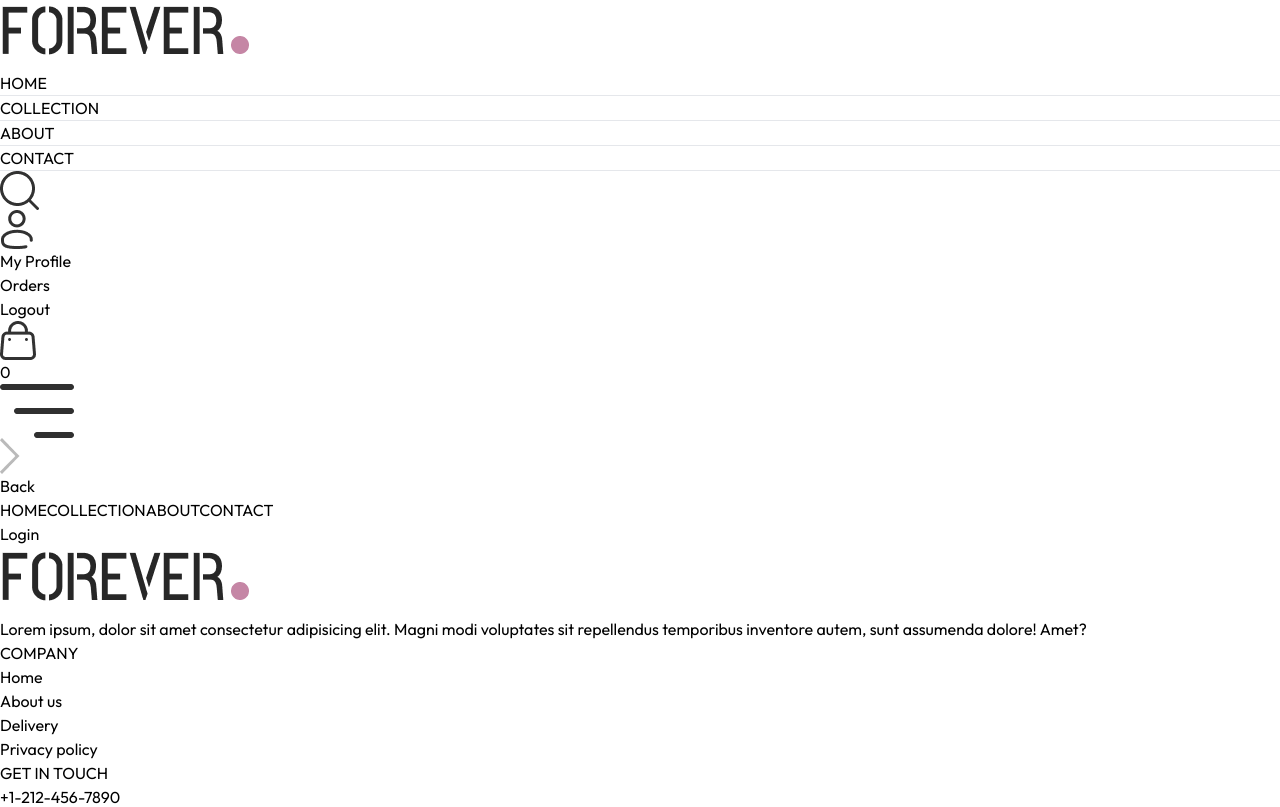
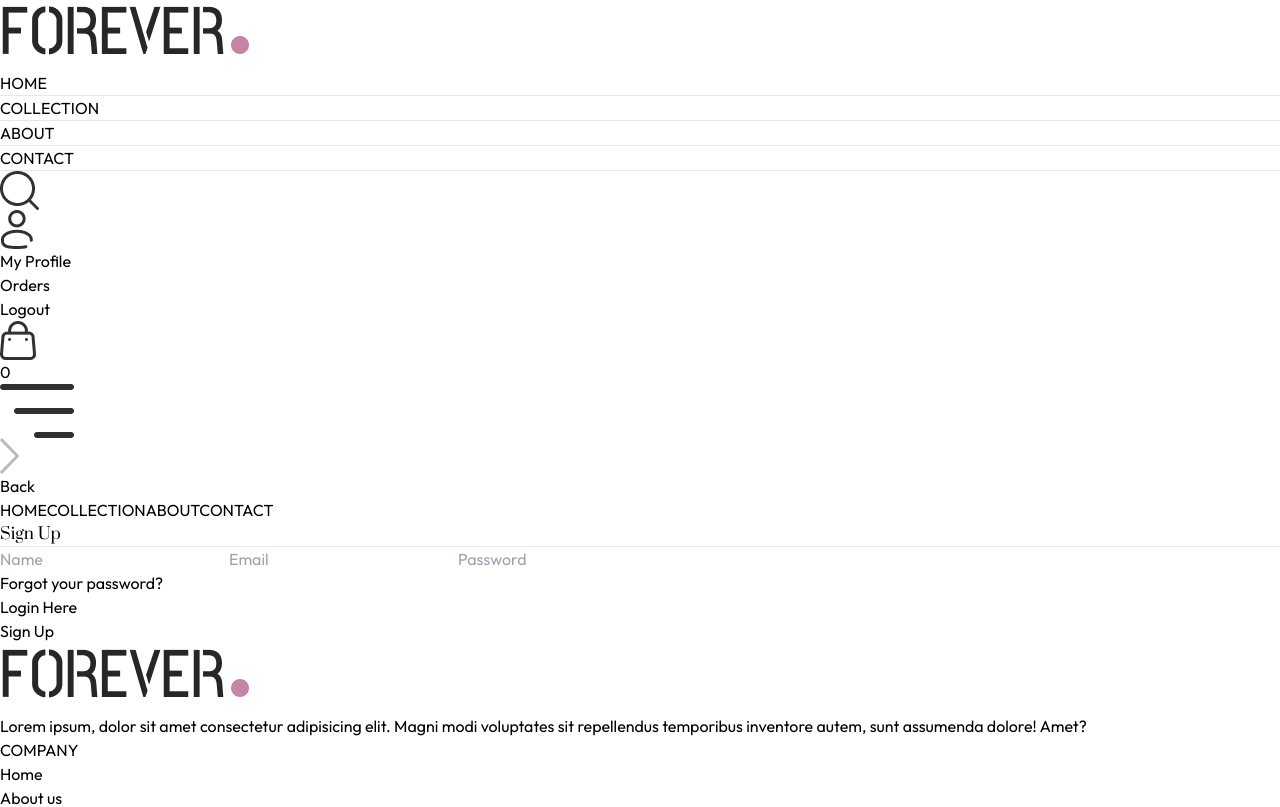
Before and after one commit to Jirawat-Ornsri/E-commerce, a React (Vite) app in the folder e-commerce/: page /login in a window 1280 px wide. Shown: the top 807 px of the page. Built offline with nearby package versions, Linux system fonts and the light colour scheme.

Commit message:
login page

```diff
--- a/e-commerce/src/components/Navbar.jsx
+++ b/e-commerce/src/components/Navbar.jsx
@@ -6,7 +6,7 @@ import { ShopContext } from "../context/shopContext";
 const Navbar = () => {
   const [visible, setVisible] = useState(false);
   const [hiddenSearch, setHiddenSearch] = useState(false);
-  const {setShowSearch, getCartCount} = useContext(ShopContext);
+  const { setShowSearch, getCartCount } = useContext(ShopContext);
   const location = useLocation();
 
   useEffect(() => {
@@ -17,10 +17,9 @@ const Navbar = () => {
     }
   }, [location]);
 
-
   return (
     <div className="flex items-center justify-between py-5 font-medium">
-      <Link to={'/'}>
+      <Link to={"/"}>
         <img src={assets.logo} className="w-36" alt="" />
       </Link>
 
@@ -50,13 +49,20 @@ const Navbar = () => {
       </ul>
 
       <div className="flex items-center gap-6">
-        <img onClick={() => setShowSearch(true)} src={assets.search_icon} className={`w-5 cursor-pointer ${hiddenSearch ? '' : 'hidden'}`} alt="" />
+        <img
+          onClick={() => setShowSearch(true)}
+          src={assets.search_icon}
+          className={`w-5 cursor-pointer ${hiddenSearch ? "" : "hidden"}`}
+          alt=""
+        />
         <div className="group relative">
+          <Link to={'/login'}>
             <img
               src={assets.profile_icon}
               className="w-5 cursor-pointer"
               alt=""
             />
+          </Link>
           <div className="group-hover:block hidden absolute dropdown-menu right-0 pt-4">
             <div className="flex flex-col gap-2 w-36 py-3 px-5 bg-slate-100 text-gray-500 rounded">
               <p className="cursor-pointer hover:text-black">My Profile</p>
--- a/e-commerce/src/pages/Login.jsx
+++ b/e-commerce/src/pages/Login.jsx
@@ -1,8 +1,33 @@
-import React from 'react'
+import React, { useState } from 'react'
 
 const Login = () => {
+
+  const [currentState, setCurrentState] = useState('Sign Up');
+
+  const onSubmitHandler = async (event) => {
+    event.preventDefault();
+  }
+
   return (
-    <div>Login</div>
+
+    <form onSubmit={onSubmitHandler} className='flex flex-col items-center w-[90%] sm:max-w-96 m-auto mt-14 gap-4 text-gray-800'>
+      <div className='inline-flex items-center gap-2 mb-2 mt-10'>
+        <p className='prata-regular text-3xl'>{currentState}</p>
+        <hr className='border-none h-[1.5px] w-8 bg-gray-800'/>
+      </div>
+      {currentState === 'Login' ? '' : <input type="text" className='w-full px-3 py-2 border border-gray-800' placeholder='Name' required/>}
+      <input type="email" className='w-full px-3 py-2 border border-gray-800' placeholder='Email' required/>
+      <input type="password" className='w-full px-3 py-2 border border-gray-800' placeholder='Password' required/>
+      <div className='w-full flex justify-between text-sm mt-[-8px]'>
+        <p className='cursor-pointer'>Forgot your password?</p>
+        {
+          currentState === 'Login'
+          ? <p onClick={() => setCurrentState('Sign Up')} className='cursor-pointer'>Create account</p>
+          : <p onClick={() => setCurrentState('Login')} className='cursor-pointer'>Login Here</p>
+        }
+      </div>
+      <button className='bg-black text-white font-light px-8 py-2 mt-4'>{currentState === 'Login' ? 'Sign In' : 'Sign Up'}</button>
+    </form>
   )
 }
 
```
Lines whose indentation alone changed are shown as unchanged.
